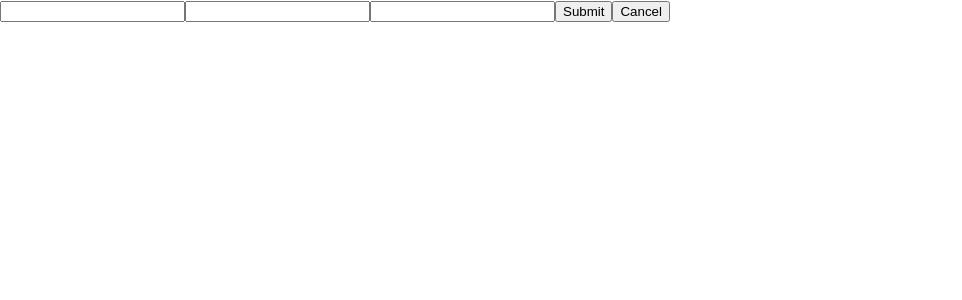
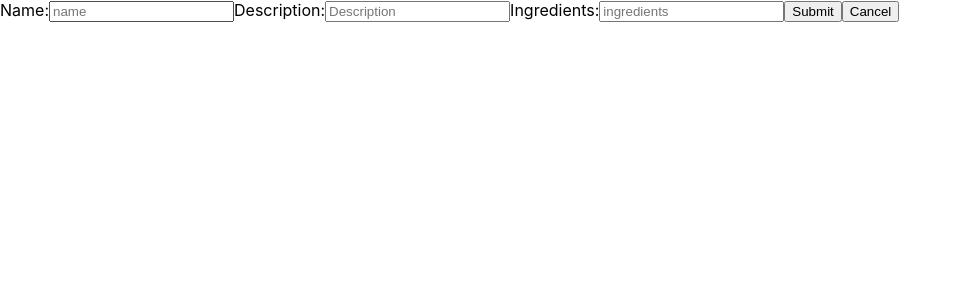
Before and after one commit to tdegand/Recipe-project, a React (Create React App) app in the folder degandt-project/: page /recipe/update/1 in a window 1280 px wide. Shown: the top 300 px of the page, without its empty margins (0-962 px from the left). Built offline with nearby package versions, Linux system fonts and the light colour scheme; no server answers.

Commit message:
whole application is working. Need to work on a couple of things here but overall its great!

```diff
--- a/degandt-project/src/App.js
+++ b/degandt-project/src/App.js
@@ -26,6 +26,9 @@ class App extends Component {
       this.setState({ recipes });
     })
   }
+  shouldComponentUpdate() {
+    return true
+  }
 
   render() {
     return (
@@ -41,7 +44,7 @@ class App extends Component {
                 {/*Path for update form */}
                 <Route
                 exact path="/recipe/update/:id"
-                render={() => (<UpdateForm recipes={this.state.recipes}/>)}
+                render={() => (<UpdateForm />)}
                 />
                 {/*Path for creation form */}
                 <Route
--- a/degandt-project/src/components/delete.js
+++ b/degandt-project/src/components/delete.js
@@ -32,7 +32,7 @@ const Delete = (props) => {
     return(
         <form className="search-form" onSubmit={handleDelete}>
             <label>
-                Confirm ID:
+                Confirm ID from URL:
             <input
                 type="number"
                 name="ID"
--- a/degandt-project/src/components/updateForm.js
+++ b/degandt-project/src/components/updateForm.js
@@ -1,65 +1,108 @@
-import React, { Component } from 'react';
+import axios from 'axios';
+import React, { useState }from 'react';
 import { Link } from "react-router-dom";
+import history from '../history';
 
-class UpdateForm extends Component {
+const UpdateForm = () => {
 
-    state = {
+    const [values, setValues] = useState({
         name: '',
         description: '',
-        ingredients: '',
+        ingredient: '',
+    });
+
+     const handleNameChange = (event) => {
+        event.persist();
+        setValues((values) => ({
+            ...values,
+            name: event.target.value,
+        }));
+    };
+    const handleDesChange = (event) => {
+        event.persist();
+        setValues((values) => ({
+            ...values,
+            description: event.target.value,
+        }));
+    };
+    const handleIngChange = (event) => {
+        event.persist();
+        setValues((values) => ({
+            ...values,
+            ingredient: event.target.value,
+        }));
+    };
+
+    const getCurrentRecipe = () => {
+        const path = window.location.pathname.split('/');
+        const id = path[3];
+
+        axios.get(`http://localhost:5000/api/recipes/${id}`)
+        .then(res => {
+            console.log(res);
+            console.log(res.data.json);
+        })
+        .catch(res => console.log('error', res))
+    }
+    {getCurrentRecipe()}
+
+    const handleFormSubmit = (e) => {
+        e.preventDefault()
+        const path = window.location.pathname.split('/');
+        const id = path[3];
+
+        axios.put(`http://localhost:5000/api/recipes/${id}`, values)
+        .then(res => {
+            console.log(res);
+            console.log(res.data.json);
+            history.push('/');
+            window.location.reload();
+        })
+        .catch(res => console.log('error', res))
     }
 
-    handleChangeName = (e) => {
-        this.setState({ name: e.target.value })
-    };
-    handleChangeDes = (e) => {
-        this.setState({ description: e.target.value })
-    };
-    handleChangeIng = (e) => {
-        this.setState({ ingredients: e.target.value })
-    };
+            return(
 
-    handleFormSubmit = (e) => {
-        e.preventDefault();
-    }
-
-        render() {
-            return(
-                <form className="search-form">
-                    {/* <label for="name">
+                <form className="search-form" onSubmit={handleFormSubmit}>
+                    <label>
                         Name:
-                    </label> */}
                     <input
                         type="text"
                         name="name"
-                        placeholder={this.props.name}
+                        placeholder="name"
                         required
+                        value={values.name}
+                        onChange={handleNameChange}
                     />
-                    {/* <label for="description">
+                    </label>
+                    <label>
                         Description:
-                    </label> */}
                     <input
                         type="text"
                         name="description"
-                        placeholder={this.props.description}
+                        placeholder="Description"
                         required
+                        value={values.description}
+                        onChange={handleDesChange}
                     />
-                    {/* <label for="ingredients">
+                    </label>
+                    <label>
                         Ingredients:
-                    </label> */}
                     <input
                         type="text"
                         name="ingredients"
-                        placeholder={this.props.ingredient}
+                        placeholder="ingredients"
                         required
+                        value={values.ingredient}
+                        onChange={handleIngChange}
                     />
+                    </label>
                     <button type="submit" className="submit-button">Submit</button>
                     <Link to="/">
                         <button>Cancel</button>
                     </Link>
                 </form>
             )
-        }
 
 }
 
```
